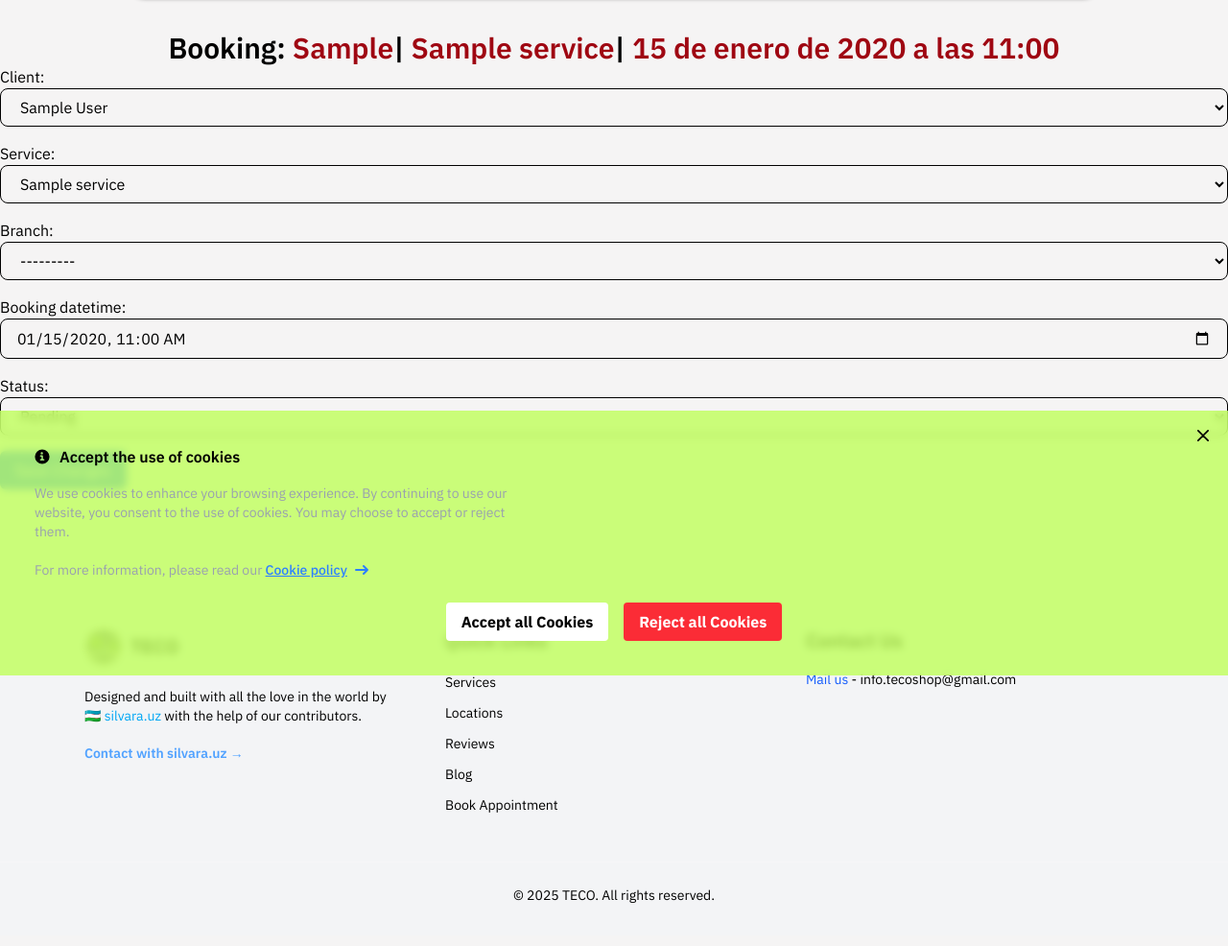
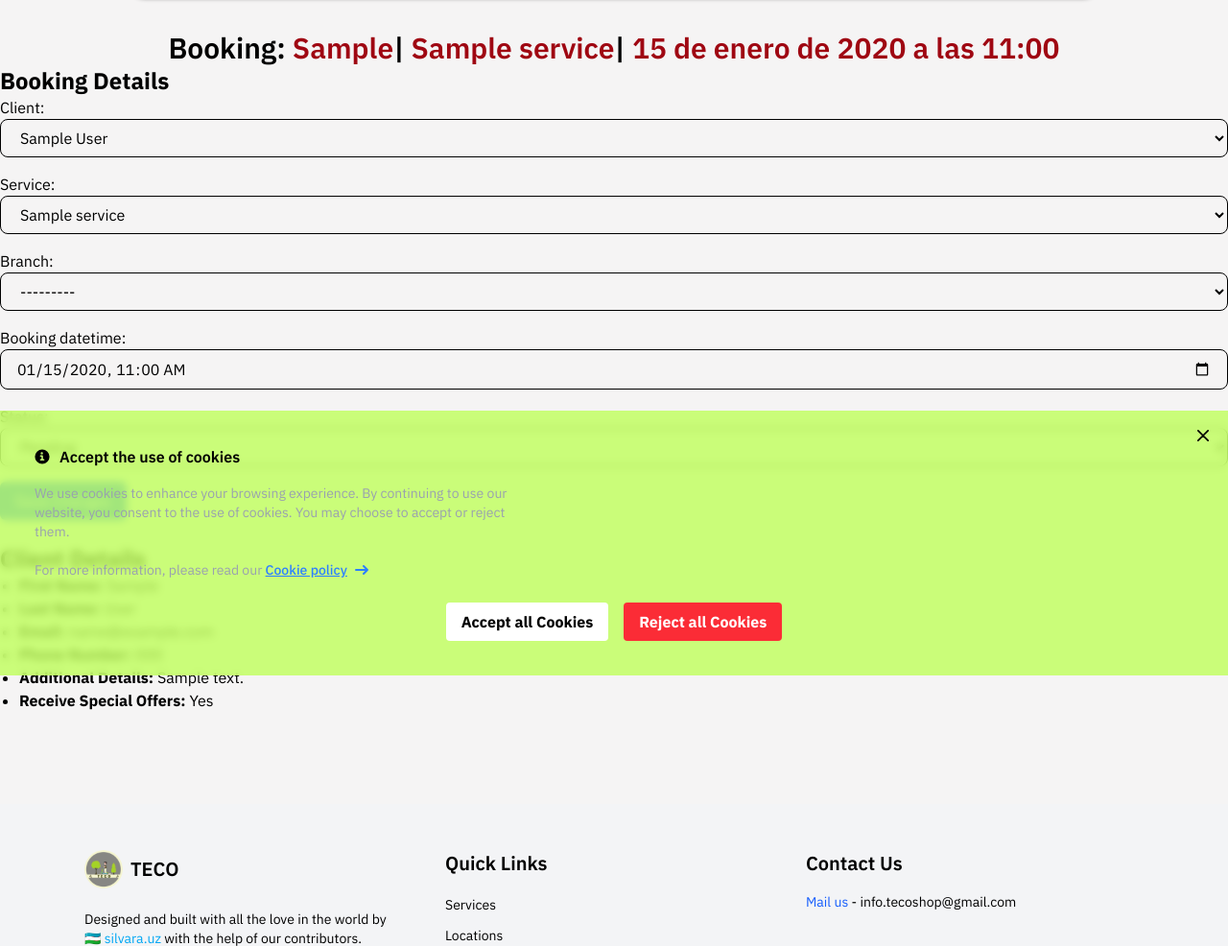
Before and after one commit to azeeezShares/teco, a Django app: page /es/QDyDjq/booking/edit/1/ in a window 1280 px wide. Shown: the part 96-1082 px from the top of the page at 96% size. Before the commit the page ends 1037 px from the top, so only its background shows below. Run offline with Django 5.2, Linux system fonts and the light colour scheme; a user stored in the database is signed in; tables that the repository leaves empty hold one stand-in row (values such as "Sample post"); data that the repository does not hold is empty; some libraries are stand-ins or nearby versions.

Commit message:
admnin page update

```diff
--- a/templates/booking/admin_edit.html
+++ b/templates/booking/admin_edit.html
@@ -19,6 +19,7 @@
         <span class="text-red-800">{{booking.booking_datetime}}</span>
     </div>
 
+    <h2 class="text-2xl font-bold">Booking Details</h2>
     <form method="post" action="{% url 'admin_booking_edit' booking.id %}">
         {% csrf_token %}
         <div class="grid grid-cols-1 gap-4">
@@ -29,6 +30,19 @@
         </div>
     </form>
 
+    <div class="mt-6">
+        <h2 class="text-2xl font-bold">Client Details</h2>
+        <ul class="list-disc pl-5">
+            <li><strong>First Name:</strong> {{ booking.client.first_name }}</li>
+            <li><strong>Last Name:</strong> {{ booking.client.last_name }}</li>
+            <li><strong>Email:</strong> {{ booking.client.email }}</li>
+            <li><strong>Phone Number:</strong> {{ booking.client.phone_number }}</li>
+            <li><strong>Additional Details:</strong> {{ booking.client.additional_details }}</li>
+            <li><strong>Receive Special Offers:</strong> {{ booking.client.receive_special_offers|yesno:"Yes,No" }}</li>
+        </ul>
+    </div>
+
+
 
 </div>
 {% endblock %}
```
